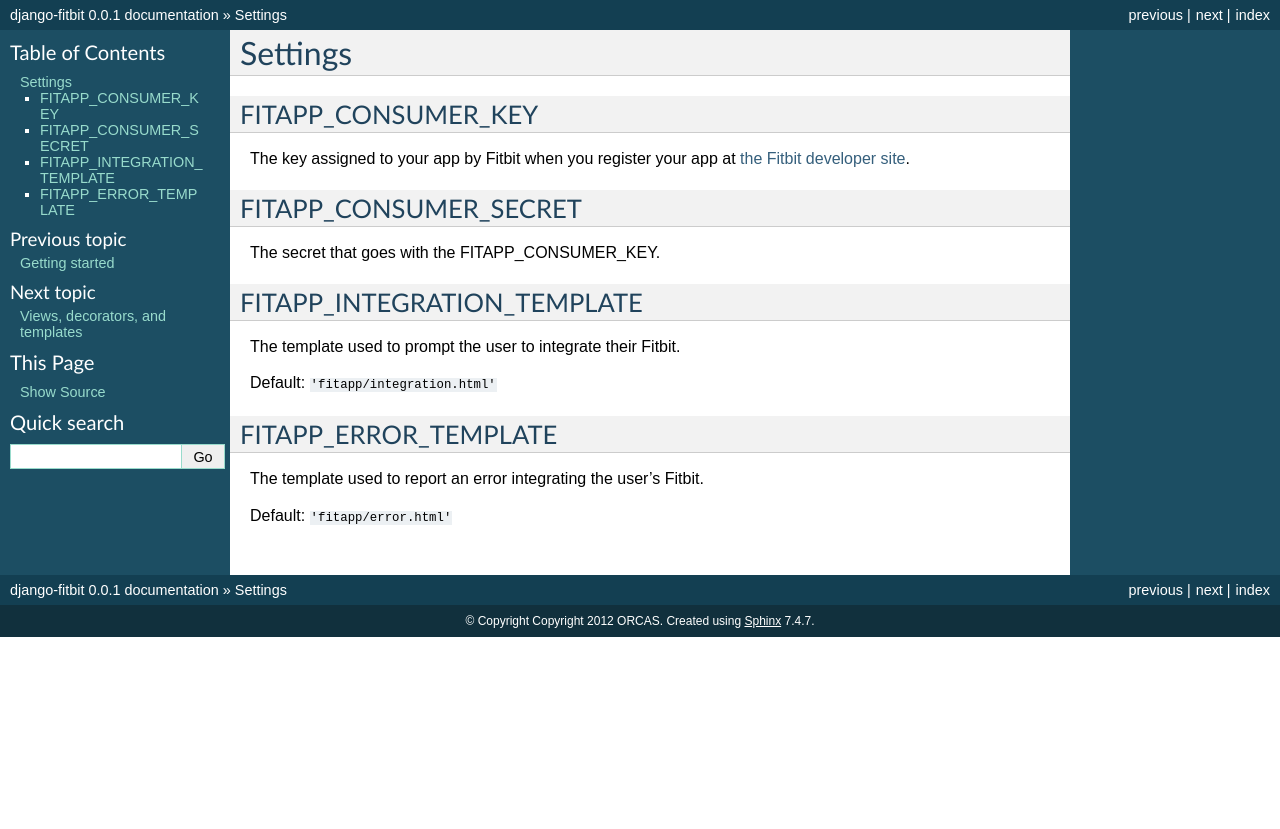
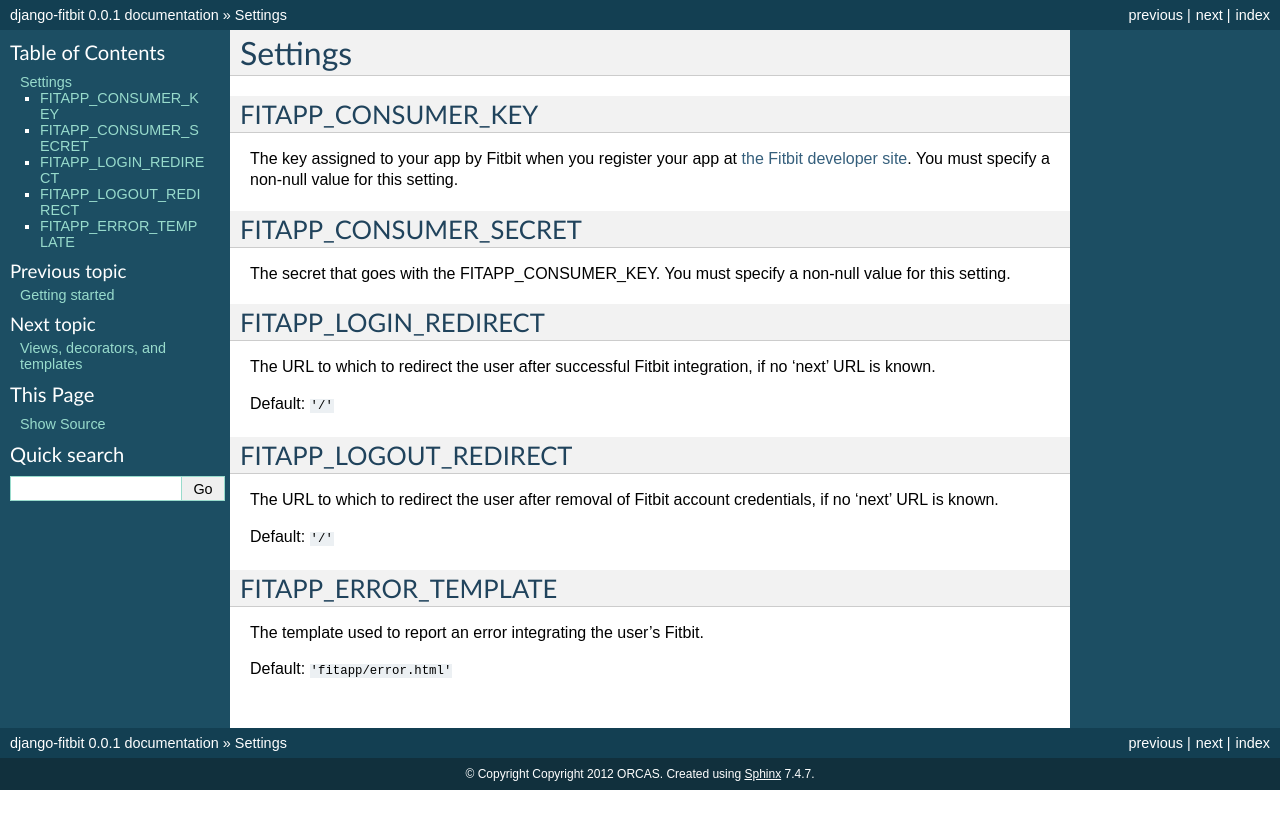
Before and after one commit to orcasgit/django-fitbit, a Sphinx documentation site: the page built from docs/settings.rst, in a window 1280 px wide. Shown: the top 829 px of the page. Built offline with Sphinx 7.4.7, drawn with Linux system fonts in a browser that asks for light colours; the version number is read from the project's files by our own code.

Commit message:
Update documentation

```diff
--- a/docs/settings.rst
+++ b/docs/settings.rst
@@ -7,10 +7,11 @@ Settings
 .. _FITAPP_CONSUMER_KEY:
 
 FITAPP_CONSUMER_KEY
---------------------------
+-------------------
 
 The key assigned to your app by Fitbit when you register your app at
-`the Fitbit developer site <http://dev.fitbit.com/>`_.
+`the Fitbit developer site <http://dev.fitbit.com/>`_. You must specify a
+non-null value for this setting.
 
 .. index::
     single: FITAPP_CONSUMER_SECRET
@@ -18,23 +19,35 @@ The key assigned to your app by Fitbit when you register your app at
 .. _FITAPP_CONSUMER_SECRET:
 
 FITAPP_CONSUMER_SECRET
---------------------------
+----------------------
 
-The secret that goes with the FITAPP_CONSUMER_KEY.
+The secret that goes with the FITAPP_CONSUMER_KEY. You must specify a non-null
+value for this setting.
 
-.. _FITAPP_INTEGRATION_TEMPLATE:
+.. _FITAPP_LOGIN_REDIRECT:
 
-FITAPP_INTEGRATION_TEMPLATE
------------------------------------
+FITAPP_LOGIN_REDIRECT
+---------------------
 
-The template used to prompt the user to integrate their Fitbit.
+The URL to which to redirect the user after successful Fitbit integration, if
+no 'next' URL is known.
 
-Default:  ``'fitapp/integration.html'``
+Default:  ``'/'``
+
+.. _FITAPP_LOGOUT_REDIRECT:
+
+FITAPP_LOGOUT_REDIRECT
+----------------------
+
+The URL to which to redirect the user after removal of Fitbit account
+credentials, if no 'next' URL is known.
+
+Default: ``'/'``
 
 .. _FITAPP_ERROR_TEMPLATE:
 
 FITAPP_ERROR_TEMPLATE
---------------------------
+---------------------
 
 The template used to report an error integrating the user's Fitbit.
 
--- a/docs/utils.rst
+++ b/docs/utils.rst
@@ -4,6 +4,6 @@ Utilities
 .. _is_integrated:
 
 is_integrated
-----------------
+-------------
 
 .. autofunction:: fitapp.utils.is_integrated
--- a/docs/views.rst
+++ b/docs/views.rst
@@ -1,11 +1,10 @@
 Views, decorators, and templates
 ===================================
 
-There are several views and decorators your site will use to drive Fitbit integration.
+There are several views and decorators your site will use to drive Fitbit
+integration.
 
 .. autofunction:: fitapp.decorators.fitbit_required
-
-.. autofunction:: fitapp.views.fitbit
 
 .. autofunction:: fitapp.views.login
 
```
Also changed, not shown: docs/index.rst (+4 -4 lines), docs/starting.rst (+20 -11 lines), docs/templatetags.rst (+1 -9 lines), 3 other files.
